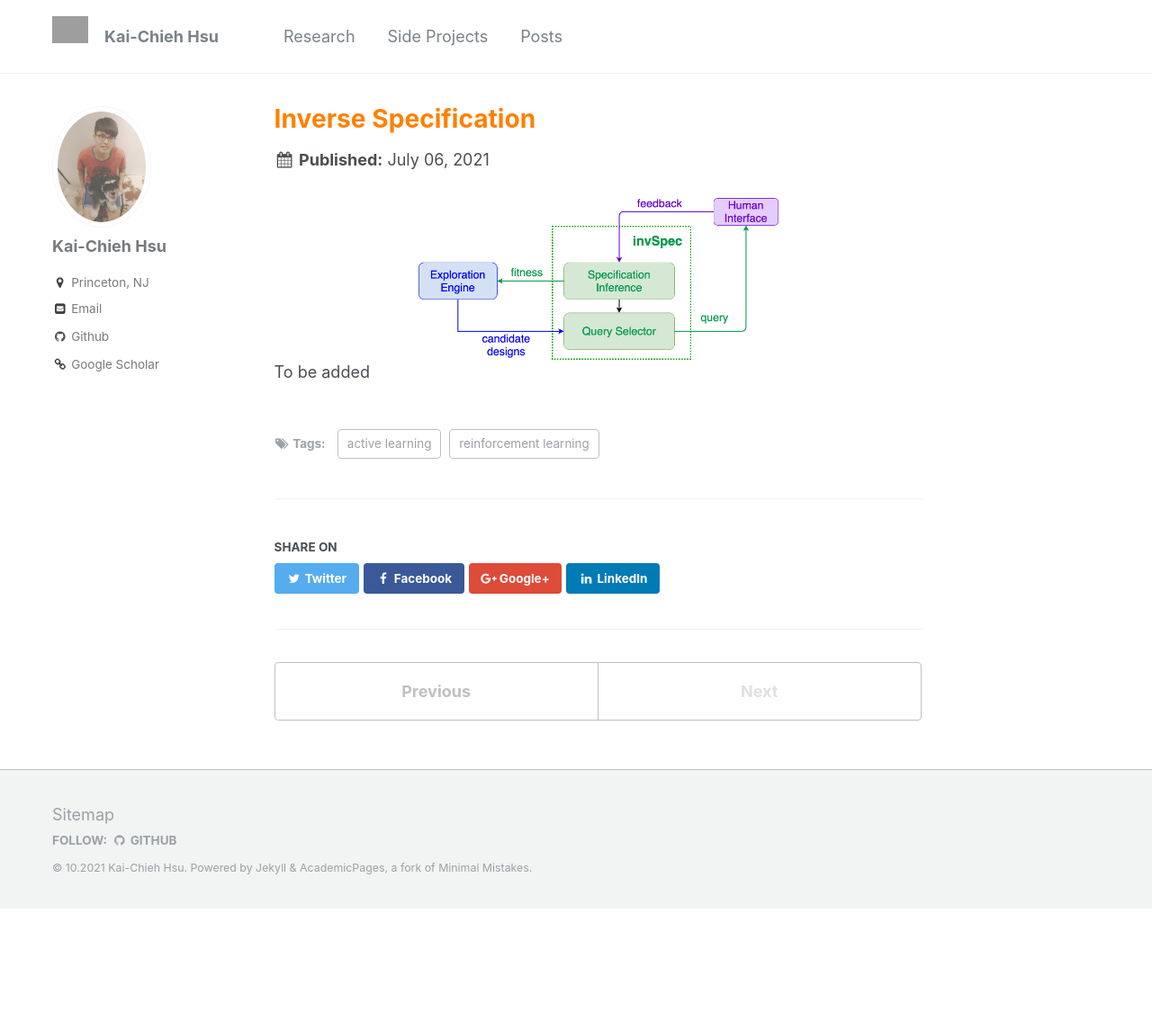
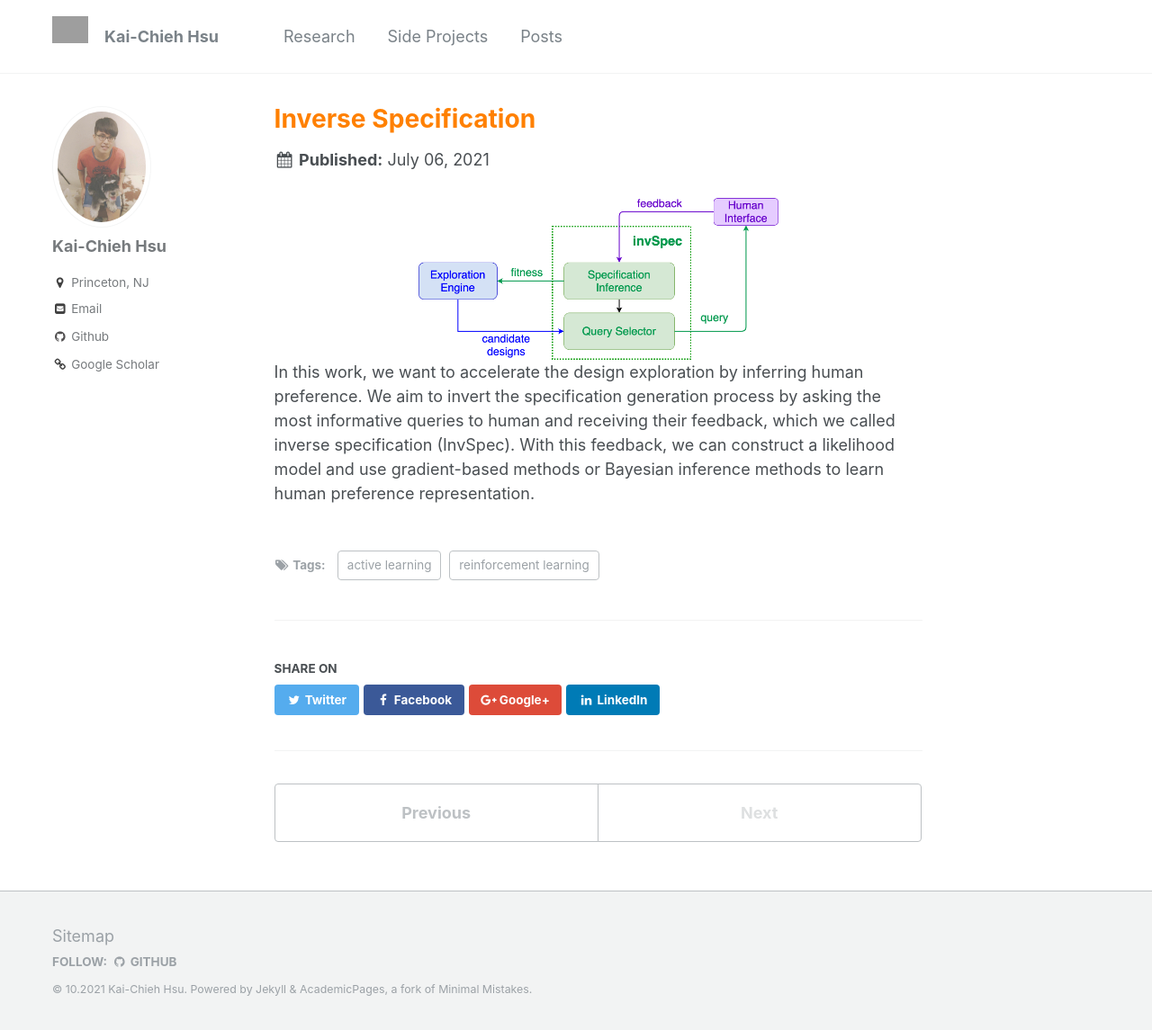
Before and after one commit to kaichiehhsu/kaichiehhsu.github.io, a Jekyll site: the page built from _ongoing/2021-07-06-InvSpec.md, in a window 1280 px wide and 1145 px high. Shown: the whole window at 90% size. Built offline with Jekyll 4.4.1, drawn with Linux system fonts in a browser that asks for light colours.

Commit message:
add invSpec description

```diff
--- a/_ongoing/2021-07-06-InvSpec.md
+++ b/_ongoing/2021-07-06-InvSpec.md
@@ -13,4 +13,6 @@ tags:
 	<img src="/images/InvSpec/InvSpec.png"  alt="drawing" width="400"/>
 </center>
 
-To be added
+In this work, we want to accelerate the design exploration by inferring human preference.
+We aim to invert the specification generation process by asking the most informative queries to human and receiving their feedback, which we called inverse specification (InvSpec).
+With this feedback, we can construct a likelihood model and use gradient-based methods or Bayesian inference methods to learn human preference representation.
```
Also changed, not shown: _ongoing/2021-06-30-RLRA.md (+2 -2 lines).
